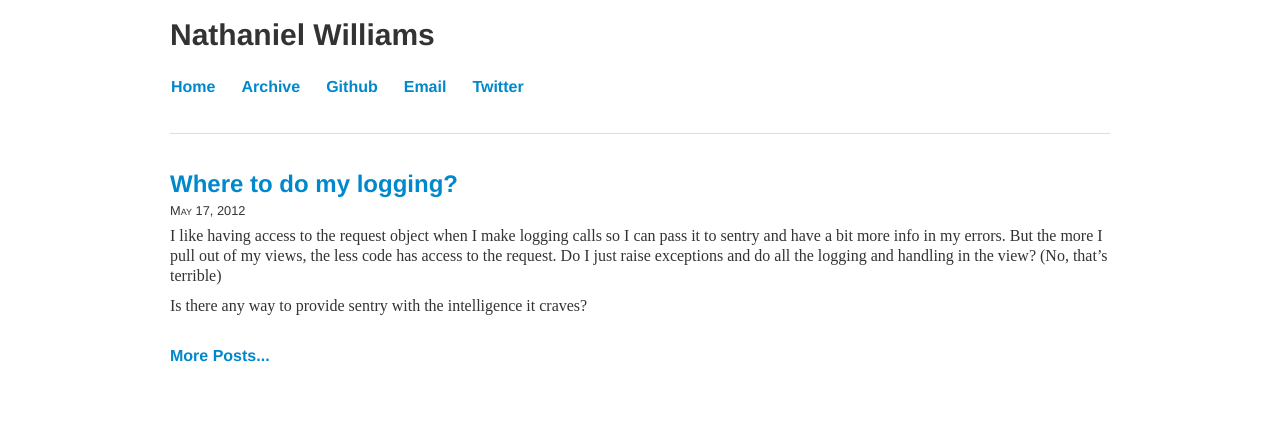
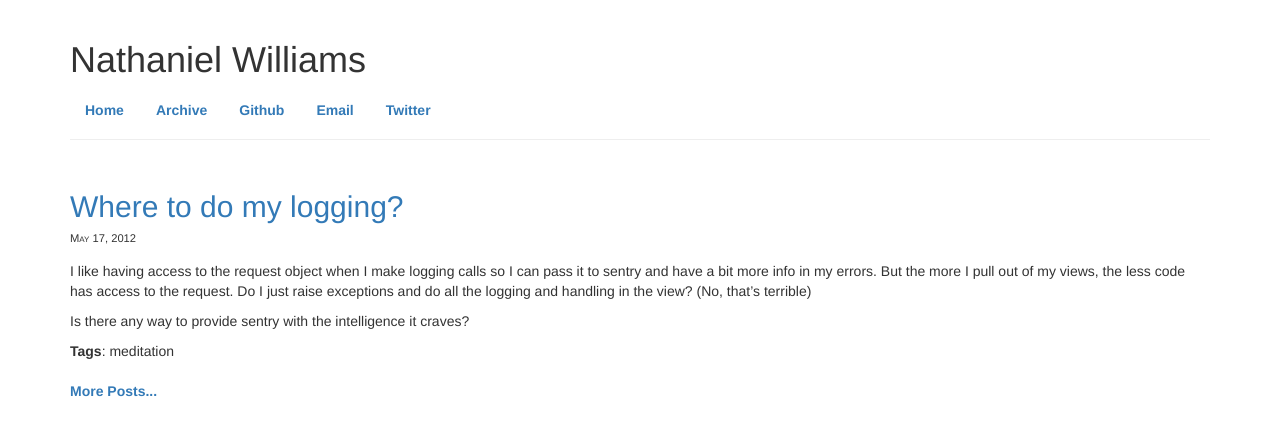
Before and after one commit to natw/natw.github.io, a Jekyll site: the page built from index.html, in a window 1280 px wide. Shown: the top 436 px of the page. Built offline with Jekyll 4.4.1, drawn with Linux system fonts in a browser that asks for light colours; nearby versions of some CDN libraries.

Commit message:
use bootstrap 3, dry up post rendering

```diff
--- a/_includes/post.html
+++ b/_includes/post.html
@@ -1,6 +1,8 @@
 <div class="post">
   <h2><a href="{{ page.url }}">{{ page.title }}</a></h2>
   <div class="date">{{ page.date | date: "%b %d, %Y" }}</div>
-  {{ content }}
+  <div class="content">
+    {{ content }}
+  </div>
   <div class="tags"><strong>Tags</strong>: {{ page.tags | join: ", " }}</div>
 </div>
--- a/_layouts/default.html
+++ b/_layouts/default.html
@@ -1,21 +1,19 @@
-<!DOCTYPE HTML>
+<!DOCTYPE html>
 <html xmlns="http://www.w3.org/1999/xhtml" xml:lang="en" lang="en-us">
   <head>
-    <meta http-equiv="content-type" content="text/html; charset=utf-8" />
     <title>Nat Williams{% if page.title %} | {{ page.title }}{% endif %}</title>
 
-    <link rel="stylesheet" href="/css/bootstrap.min.css" type="text/css" media="screen" />
+    <meta http-equiv="content-type" content="text/html; charset=utf-8" />
+    <meta name="viewport" content="width=device-width, initial-scale=1.0">
+
+    <link rel="stylesheet" href="//netdna.bootstrapcdn.com/bootstrap/3.0.0/css/bootstrap.min.css">
     <link rel="stylesheet" href="/css/style.css" type="text/css" media="screen" />
-
-    <script type="text/javascript" src="http://use.typekit.com/xmp8wtp.js"></script>
-    <script type="text/javascript">try{Typekit.load();}catch(e){}</script>
   </head>
 
   <body class="tk-adobe-garamond-pro">
     <div id="container" class="container">
       <div id="header" class="tk-nimbus-sans page-header">
         <h1>Nathaniel Williams</h1>
-        <div id="menu">
         <ul class="nav nav-pills">
           <li><a href="/"><strong>Home</strong></a></li>
           <li><a href="/archive.html"><strong>Archive</strong></a></li>
@@ -24,7 +22,6 @@
           <li><a href="https://twitter.com/natw"><strong>Twitter</strong></a></li>
         </ul>
       </div>
-      </div>
 
       <div id="content" class="tk-adobe-garamond-pro">
         {{ content }}
--- a/css/style.css
+++ b/css/style.css
@@ -2,7 +2,7 @@
 }
 
 div#header {
-    border-bottom: 1px solid #ddd;
+    /* border-bottom: 1px solid #ddd; */
 }
 
 div #menu {
@@ -26,12 +26,12 @@
 }
 
 div.post p {
-    font-family: "adobe-garamond-pro";
+    /* font-family: "adobe-garamond-pro"; */
 }
 
 div.post div.date {
     margin-top: -3px;
-    margin-bottom: 5px;
+    margin-bottom: 15px;
     font-size: 80%;
     font-variant: small-caps;
 }
--- a/index.html
+++ b/index.html
@@ -1,11 +1,8 @@
 ---
 layout: default
 ---
-{% assign post = site.posts.first %}
-<div class="post">
-  <h2><a href="{{ post.url }}">{{ post.title }}</a></h2>
-  <div class="date">{{ post.date | date: "%b %d, %Y" }}</div>
-  {{ post.content }}
-</div>
+{% assign page = site.posts.first %}
+{% assign content = page.content %}
+{% include post.html %}
 <br />
 <a href="/archive.html"><strong>More Posts...</strong></a></li>
```
Lines whose indentation alone changed are shown as unchanged.
